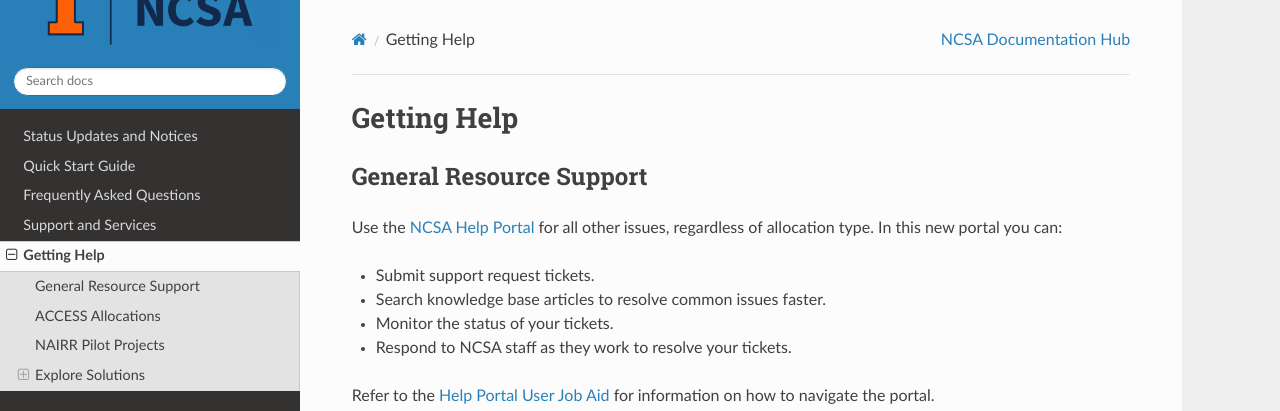
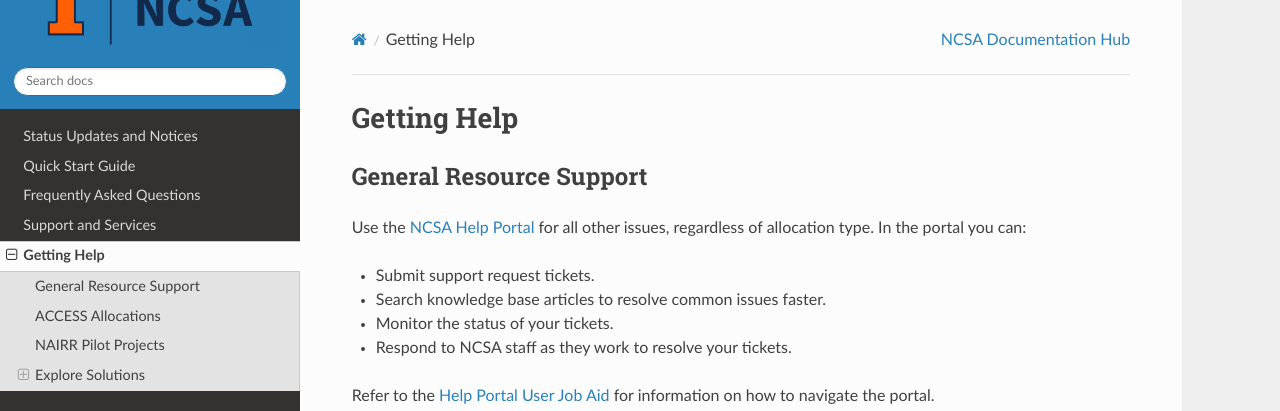
Before and after one commit to ncsa/Delta_doc, a Sphinx documentation site: the page built from docs/source/help.rst, in a window 1280 px wide and 900 px high. Shown: the top 411 px of the window. Built offline with Sphinx 7.4.7 and the Read the Docs theme 3.1.0, drawn with Linux system fonts in a browser that asks for light colours.

Commit message:
Small change to help.rst
Now reads "In the portal you can"

```diff
--- a/docs/source/help.rst
+++ b/docs/source/help.rst
@@ -8,7 +8,7 @@ Getting Help
 General Resource Support
 ---------------------------
 
-Use the `NCSA Help Portal <http://help.ncsa.illinois.edu>`_ for all other issues, regardless of allocation type. In this new portal you can:
+Use the `NCSA Help Portal <http://help.ncsa.illinois.edu>`_ for all other issues, regardless of allocation type. In the portal you can:
 
 - Submit support request tickets.
 - Search knowledge base articles to resolve common issues faster.
```
